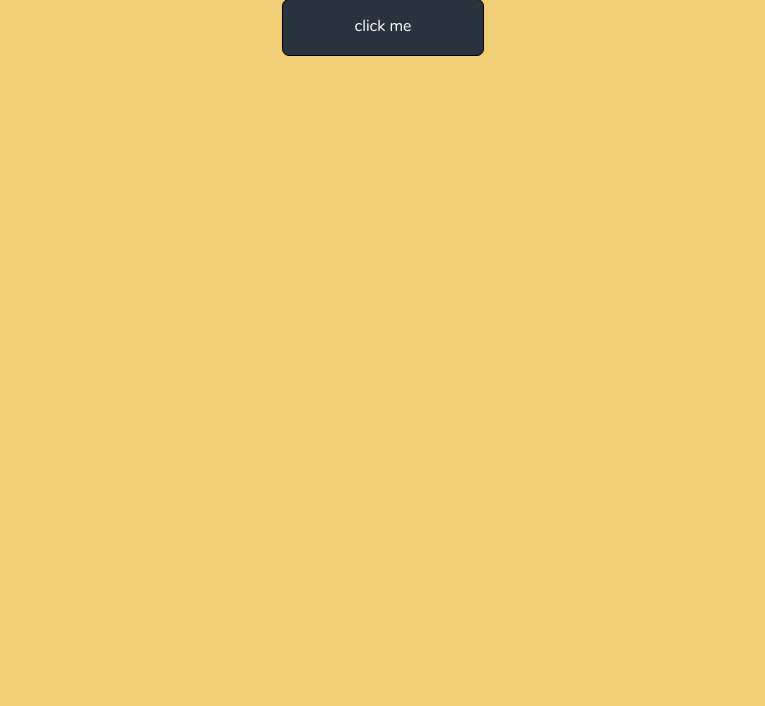
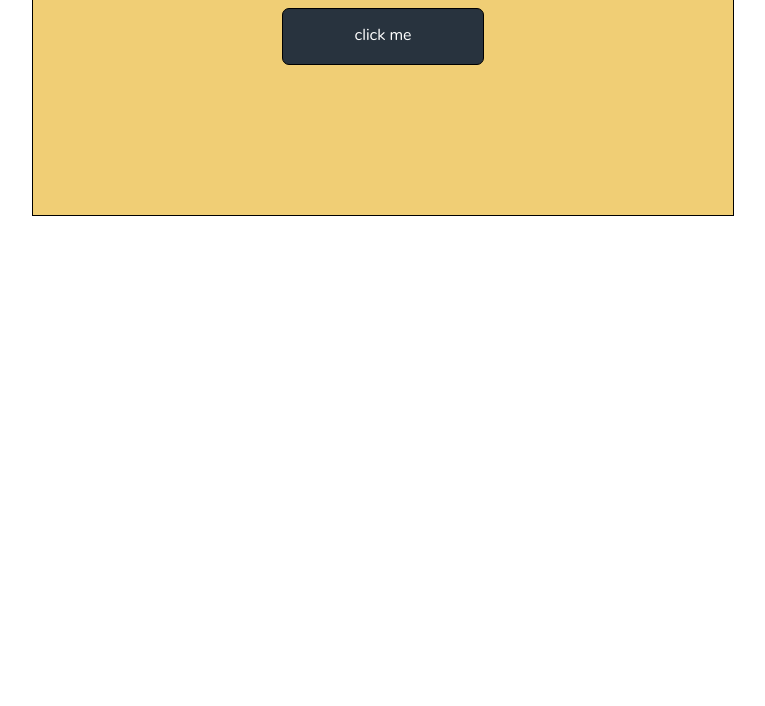
Before and after one commit to hspark220/mixed-messages, a plain HTML site: page index.html in a window 1280 px wide. Shown: the part 94-800 px from the top of the page, without its empty margins (257-1022 px from the left). Drawn offline with Linux system fonts and the light colour scheme.

Commit message:
update readme

```diff
--- a/index.html
+++ b/index.html
@@ -5,11 +5,13 @@
        <link href="./resources/css/style.css" rel="stylesheet" rel="stylesheet" />
     </head>
     <body>
-        <h1>activity suggestor</h1>
-        <p id="message"></p>
-        <div class="button">
-            <p id="message-button">click me</p>
+        <div class="main">
+            <h1>activity suggestor</h1>
+            <p id="message"></p>
+            <div class="button">
+                <p id="message-button">click me</p>
+            </div>
+            <script src="mixed_messages.js"></script>
         </div>
-        <script src="mixed_messages.js"></script>
     </body>
 </html>
--- a/resources/css/style.css
+++ b/resources/css/style.css
@@ -15,7 +15,7 @@
 
   /* Basic outline */
 html {
-  background-color: #F0CE75;
+
 }
 
 h1 {
@@ -27,6 +27,16 @@ h1 {
 
 p {
   font-family: "Nunito", sans-serif;
+}
+
+/* styling for body */
+.main {
+  background-color: #F0CE75;
+  text-align: center;
+  margin: auto;
+  width: 700px;
+  height: 300px;
+  border: 1px solid black;
 }
 
 /* styling for the button */
@@ -54,8 +64,6 @@ p {
   margin: 0;
 }
 
-
-
 /* styling the message */
 #message {
   font-family: "Nunito", sans-serif;
```
Also changed, not shown: 2 other files.
